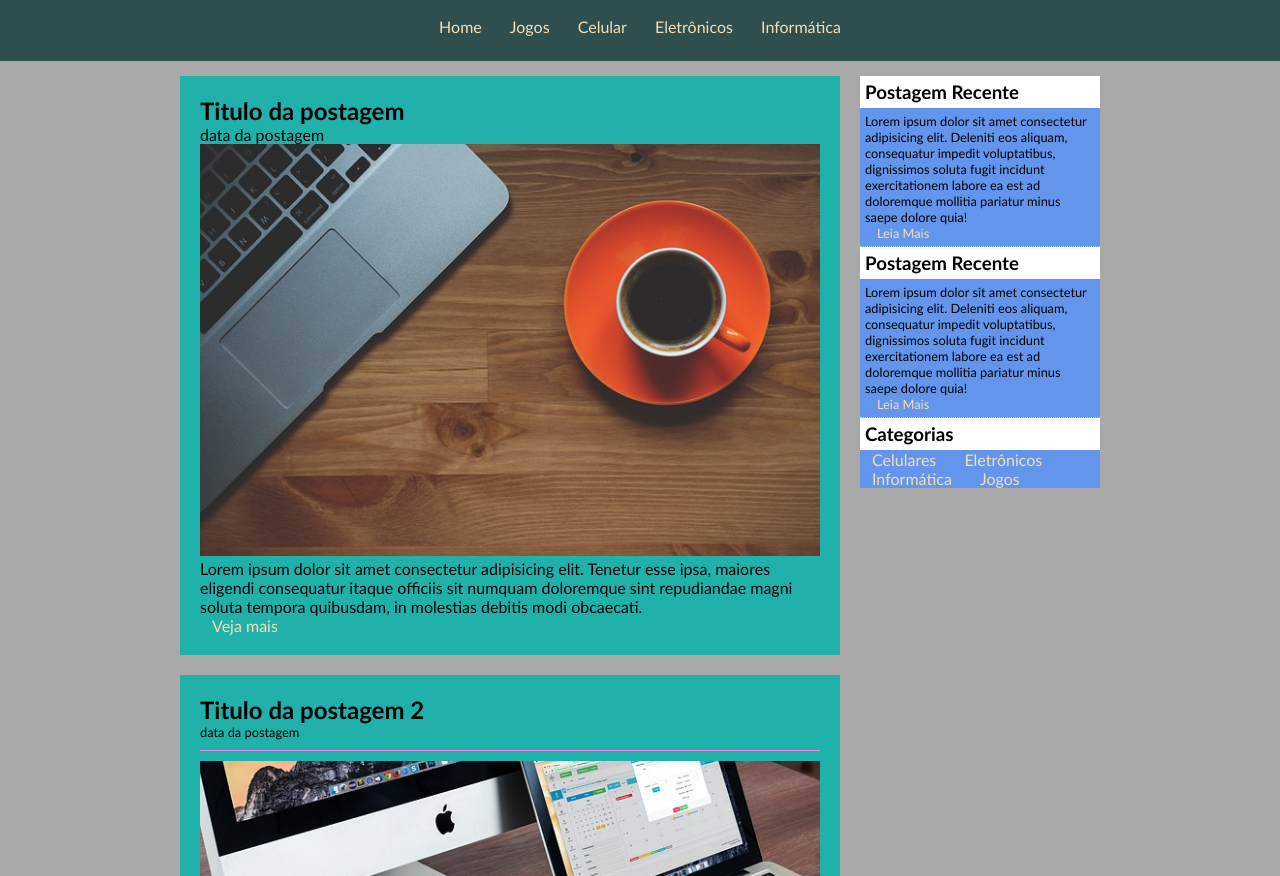
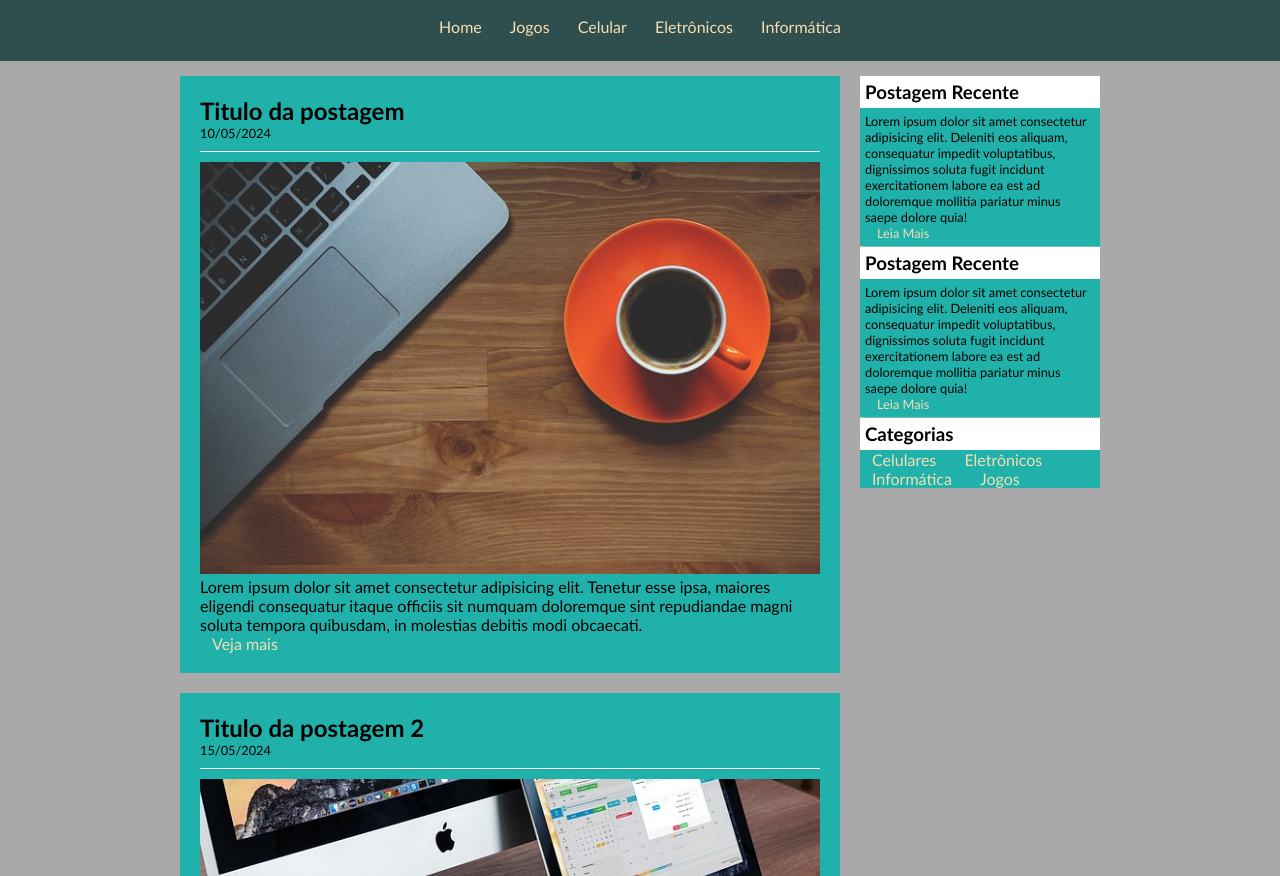
Before and after one commit to DehLavinia/Tecblog, a plain HTML site: page index.html in a window 1280 px wide. Shown: the part 76-952 px from the top of the page. Drawn offline with Linux system fonts and the light colour scheme.

Commit message:
Ajuste final

```diff
--- a/index.html
+++ b/index.html
@@ -27,7 +27,7 @@
       <div id="area-postagem">
         <div class="postagem">
           <h2>Titulo da postagem</h2>
-          <span>data da postagem</span>
+          <span class="data">10/05/2024</span>
           <img src="./assets/imagem1.jpg" alt="" />
           <p>
             Lorem ipsum dolor sit amet consectetur adipisicing elit. Tenetur
@@ -40,7 +40,7 @@
 
         <div class="postagem 2">
           <h2>Titulo da postagem 2</h2>
-          <span class="data">data da postagem</span>
+          <span class="data">15/05/2024</span>
           <img src="./assets/imagem2.jpg" alt="" />
           <p>
             Lorem ipsum dolor sit amet consectetur adipisicing elit. Tenetur
--- a/style.css
+++ b/style.css
@@ -6,6 +6,7 @@
 :root{
     /*inserir cores fixas aqui para usar como variaveis*/
     --background_padrao: #ccc;
+    --var--:#20B2AA;
 }
 
 body{
@@ -81,7 +82,7 @@ img{
 #area-lateral{
     width: 240px;
     float: right;
-    background: cornflowerblue;
+    background: var(--var--);
 }
 
 #rodape{
@@ -94,7 +95,7 @@ img{
 .data{
     font-size: 0.8rem;
     padding-bottom: 10px;
-    border-bottom: 1px solid violet;
+    border-bottom: 1px solid white;
     margin-bottom: 10px;
     display: block;
 }
```
